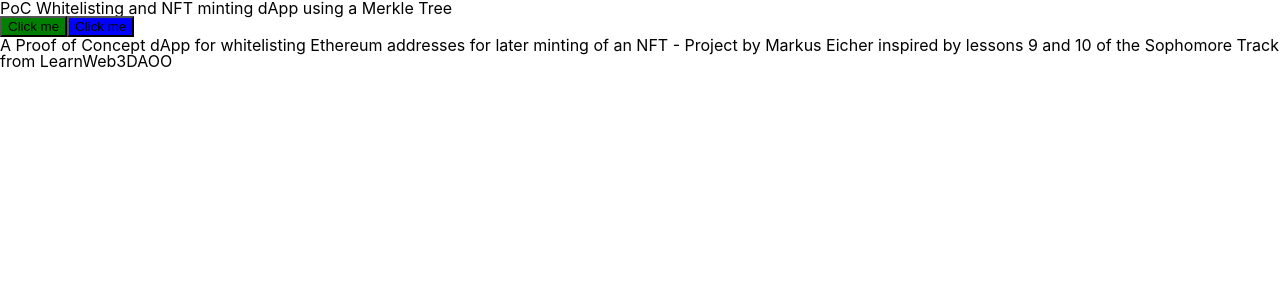
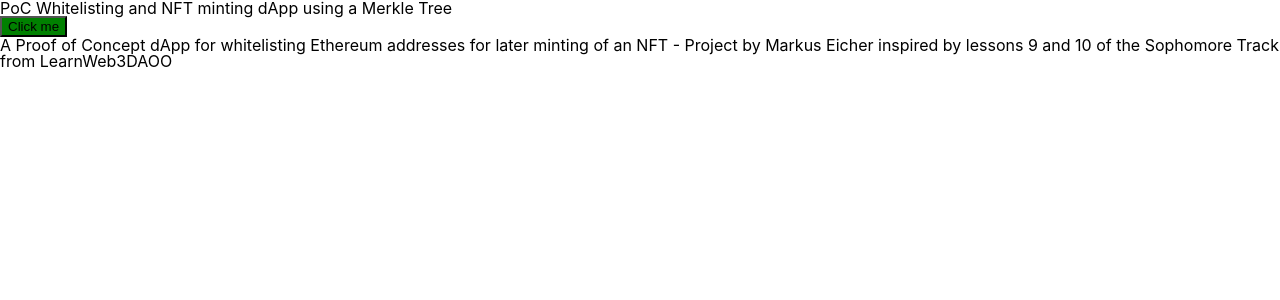
Before and after one commit to MarkusEicher/NFT-minter, a React (Create React App) app: page / in a window 1280 px wide. Shown: the top 300 px of the page. Built offline with nearby package versions, Linux system fonts and the light colour scheme.

Commit message:
Add Button.js component and Update Header.js component

```diff
--- a/src/components/Button.js
+++ b/src/components/Button.js
@@ -1,5 +1,10 @@
 const Button = ({color, text}) => {
-  return <button style={{ backgroundColor: color}} className='button'>{text}</button>
+
+    const onClick = () => {
+        console.log ('Clicked')
+    }
+
+  return <button onClick={onClick} style={{ backgroundColor: color}} className='button'>{text}</button>
 }
 
 export default Button
--- a/src/components/Header.js
+++ b/src/components/Header.js
@@ -6,8 +6,7 @@
   return (
     <header className='header'>
       <h1>{props.h1title}</h1>
-      <Button color='green' text='Click me' />
-      <Button color='blue' text='Click me' />
+      <Button color='green' text='Click me'/>
     </header>
   )
 }
```
